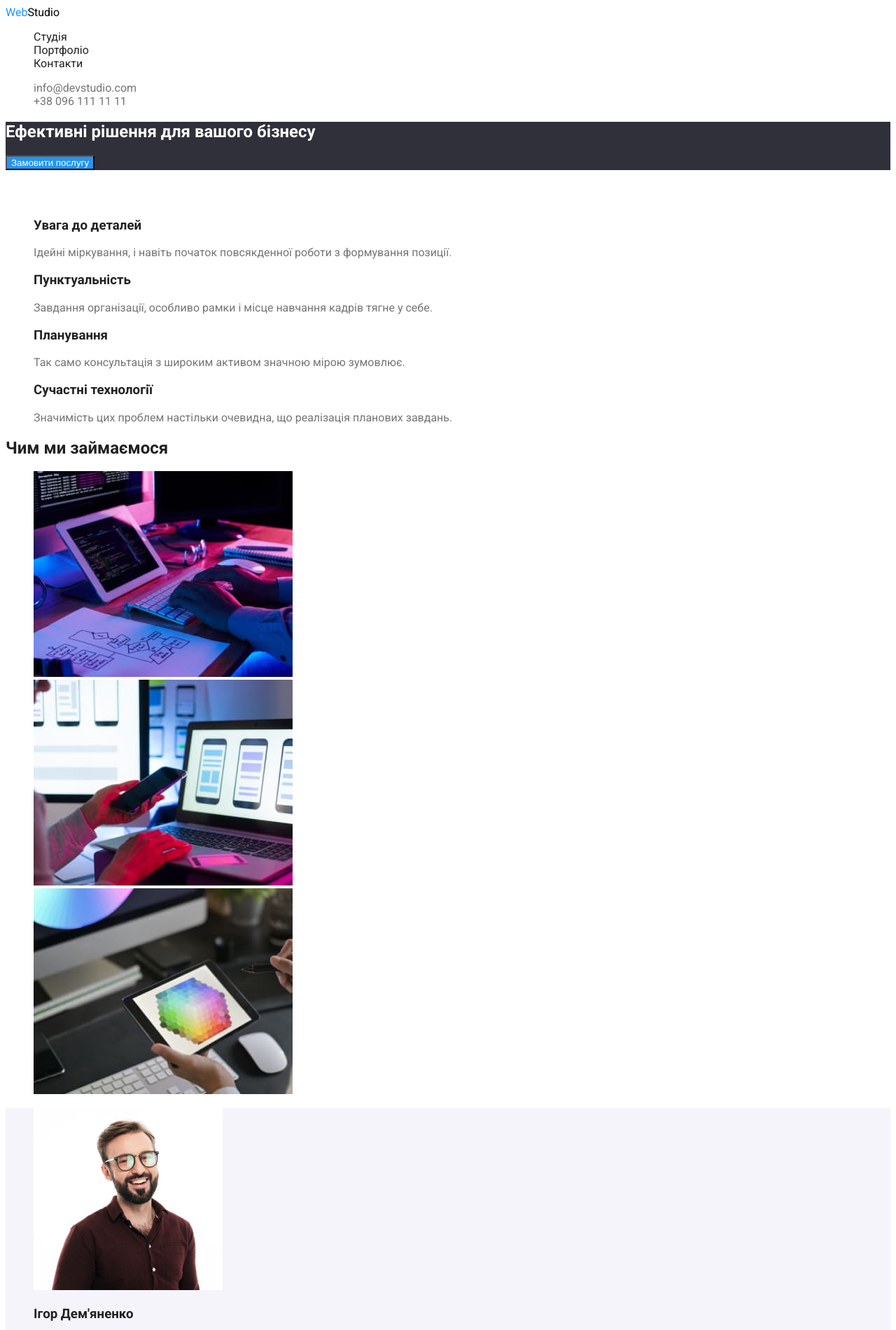
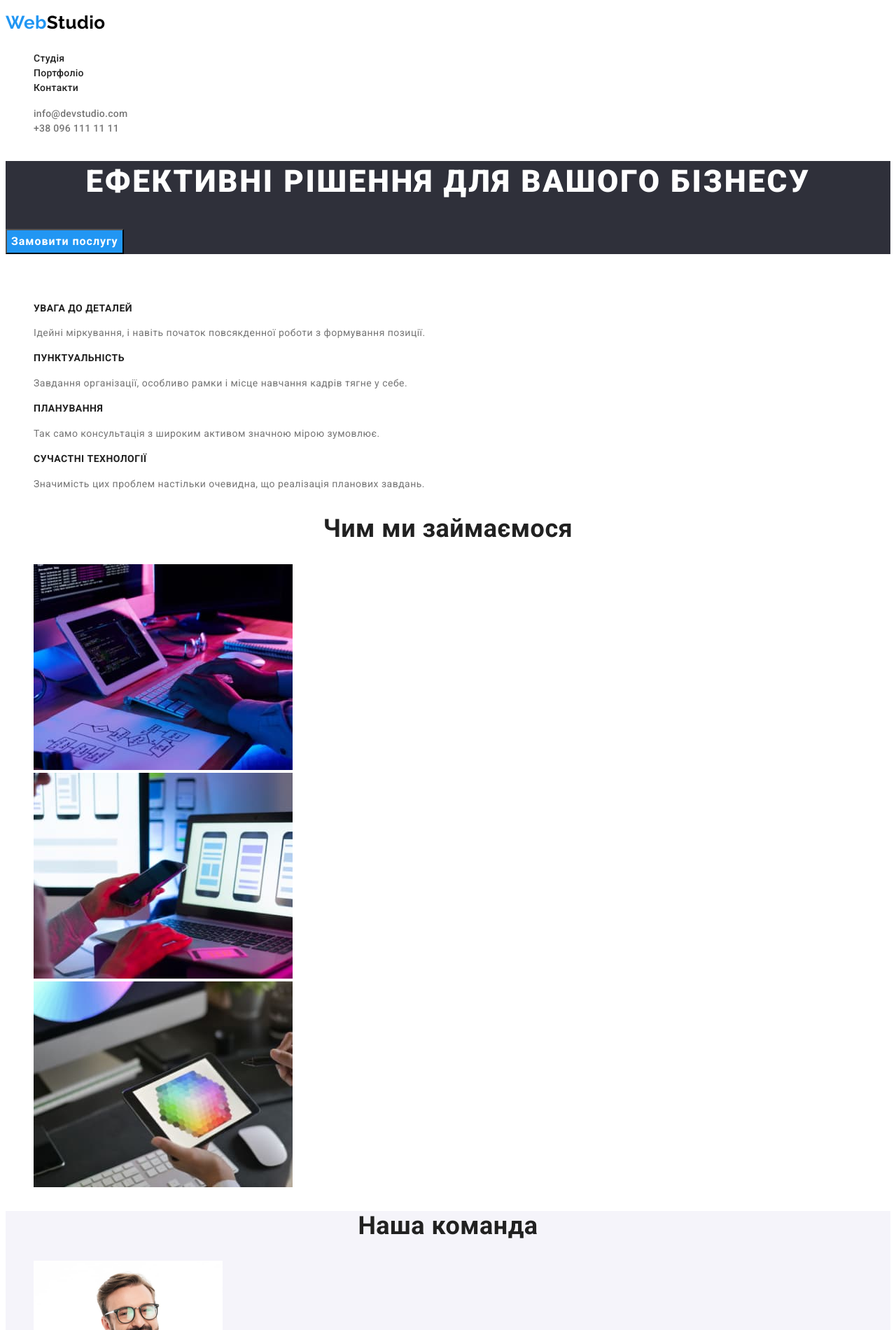
Before and after one commit to Prysiazhnyi/GoIT_Learning, a plain HTML site: page goit-markup-hw-02/index.html in a window 1280 px wide. Shown: the top 1900 px of the page at 70% size. Drawn offline with Linux system fonts and the light colour scheme.

Commit message:
Готово шрифт и цвет первой страницы

```diff
--- a/goit-markup-hw-02/css/styles.css
+++ b/goit-markup-hw-02/css/styles.css
@@ -13,6 +13,7 @@
 
 body {
     font-family: 'Roboto', sans-serif;
+    letter-spacing: 0.03em;
     background-color: var(--prymary-background);
     color: var(--prymary-text-color);
 }
@@ -26,11 +27,23 @@ ul {
 }
 
 /* header */
+.logo {
+font-family: 'Raleway';
+font-weight: 700;
+font-size: 26px;
+line-height: 1.9;
+}
 .logo-first {
     color: var(--acctent-text-color);
 }
 .logo-second-header {
     color: var(--logo-second-text-color) ;
+}
+.site-nav, .address-nav{
+    font-weight: 500;
+    font-size: 14px;
+    line-height: 1.42;
+    letter-spacing: 0.02em;
 }
 .site-nav {
 color: var(--title-text-color);
@@ -49,9 +62,23 @@ color: var(--prymary-text-color);
     background-color: var(--footer-hero-background);
 }
 .hero-title {
+font-weight: 900;
+font-size: 44px;
+line-height: 1.36;
+text-align: center;
+letter-spacing: 0.06em;
+text-transform: uppercase;
 color: var(--white-text);
 }
 .hero-button {
+font-family: 'Roboto';
+font-weight: 700;
+font-size: 16px;
+line-height: 1.88;
+display: flex;
+align-items: center;
+text-align: center;
+letter-spacing: 0.06em;
 background-color: var(--hero-button-background);
 color: var(--white-text);
 }
@@ -61,11 +88,24 @@ color: var(--prymary-text-color);
     color: rgba(0,0,0,0);
 }
 .peculiar-title {
+font-weight: 700;
+font-size: 14px;
+line-height: 1.42;
+text-transform: uppercase;
 color: var(--title-text-color);
+}
+.peciliar-text {
+font-weight: 400;
+font-size: 14px;
+line-height: 1.71;
 }
 
 /* about */
 .about-caption {
+font-weight: 700;
+font-size: 36px;
+line-height: 1.17;
+text-align: center;
 color: var(--title-text-color);
 }
 
@@ -73,8 +113,25 @@ color: var(--prymary-text-color);
 .team {
 background-color:var(--team-background)
 }
+.team-caption{
+font-weight: 700;
+font-size: 36px;
+line-height: 1.17;
+text-align: center;
+color: var(--title-text-color);
+}
 .team-title {
+font-weight: 500;
+font-size: 16px;
+line-height: 1.19;
+text-align: center;
 color: var(--title-text-color);
+}
+.team-user {
+font-weight: 400;
+font-size: 16px;
+line-height: 1.19;
+text-align: center;
 }
 
 /* footer */
@@ -85,8 +142,22 @@ color: var(--prymary-text-color);
     color: var(--white-text);
 }
 .address {
+    font-weight: 400;
+    font-size: 14px;
+    line-height: 1.71;
     color: var(--white-text);
 }
 .address-link {
     color: var(--address-text-color);
 }
+.address-email {
+    font-weight: 400;
+    font-size: 14px;
+    line-height: 1.71;
+    text-decoration-line: underline;
+}
+.address-tel {
+    font-weight: 400;
+    font-size: 14px;
+    line-height: 1.71;
+}
--- a/goit-markup-hw-02/index.html
+++ b/goit-markup-hw-02/index.html
@@ -13,7 +13,7 @@
 <body>
     <header>
       <nav>
-         <a href="./index.html"  class="link"><span class="logo-first">Web</span><span class="logo-second-header">Studio</span></a>
+         <a href="./index.html"  class="link logo"><span class="logo-first">Web</span><span class="logo-second-header">Studio</span></a>
          <ul>
             <li><a href="./index.html" class="link site-nav">Студія</a></li>
             <li><a href="#" class="link site-nav">Портфоліо</a></li>
@@ -37,25 +37,25 @@
       <ul>
          <li>
             <h3 class="peculiar-title">Увага до деталей</h3>
-            <p>
+            <p class="peciliar-text">
             Ідейні міркування, і навіть початок повсякденної роботи з формування позиції.
             </p>
          </li>
          <li>
             <h3 class="peculiar-title">Пунктуальність</h3>
-            <p>
+            <p class="peciliar-text">
             Завдання організації, особливо рамки і місце навчання кадрів тягне у себе.
            </p>
          </li>
          <li>
             <h3  class="peculiar-title">Планування</h3>
-            <p>
+            <p class="peciliar-text">
             Так само консультація з широким активом значною мірою зумовлює.
             </p>
          </li>
          <li>
             <h3  class="peculiar-title">Сучастні технології</h3>
-            <p>
+            <p class="peciliar-text">
             Значимість цих проблем настільки очевидна, що реалізація планових завдань.
             </p>
          </li>
@@ -78,41 +78,42 @@
      </section>
     <!-- Наша команда -->
      <section class="team">
+      <h2 class="team-caption">Наша команда</h2>
       <!-- team card 1 -->
       <ul>
       <li>
          <img src="./images/team_card_1.jpg" alt="На фото Ігор Дем'яненко" width="270">
          <h3 class="team-title">Ігор Дем'яненко</h3>
-         <p>Product Designer</p>
+         <p class="team-user">Product Designer</p>
       </li>
       <!-- team card 2 -->
       <li>
          <img src="./images/team_card_2.jpg" alt="На фото Ольга Рєпіна" width="270">
          <h3 class="team-title">Ольга Рєпіна</h3>
-         <p>Frontend Developer</p>
+         <p class="team-user">Frontend Developer</p>
       </li>
       <!-- team card 3 -->
       <li>
          <img src="./images/team_card_3.jpg" alt="На фото Микола Тарасов" width="270">
          <h3 class="team-title">Микола Тарасов</h3>
-         <p>Marketing</p>
+         <p class="team-user">Marketing</p>
       </li>
       <!-- team card 4 -->
       <li>
          <img src="./images/team_card_4.jpg" alt="На фото Михайло Єрмаков" width="270">
          <h3 class="team-title">Михайло Єрмаков</h3>
-         <p>UI Designer</p>
+         <p class="team-user">UI Designer</p>
       </li>
       </ul>
      </section>
     </main>
     <footer class="footer">
-      <a href="./index.html" class="link"> <span class="logo-first">Web</span><span class="logo-footer-second">Studio</span></a>
+      <a href="./index.html" class="link logo"> <span class="logo-first">Web</span><span class="logo-footer-second">Studio</span></a>
       <address>
          <ul>
             <li><a href="https://goo.gl/maps/CPtrU1FHBa2aNyZL9" target="_blank" rel="noopener noreferrer nofollow"  class="link address">м. Київ, пр-т Лесі Украінки, 26</a></li>
-            <li><a href="mailto:info@devstudio.com" lang="en"  class="link address-link">info@devstudio.com</a></li>
-            <li><a href="tel:+380961111111"  class="link address-link">+38 096 111 11 11</a></li>
+            <li><a href="mailto:info@devstudio.com" lang="en"  class="link address-link address-email">info@devstudio.com</a></li>
+            <li><a href="tel:+380961111111"  class="link address-link address-tel">+38 096 111 11 11</a></li>
          </ul>
       </address>
     </footer>
```
Lines whose indentation alone changed are shown as unchanged.
